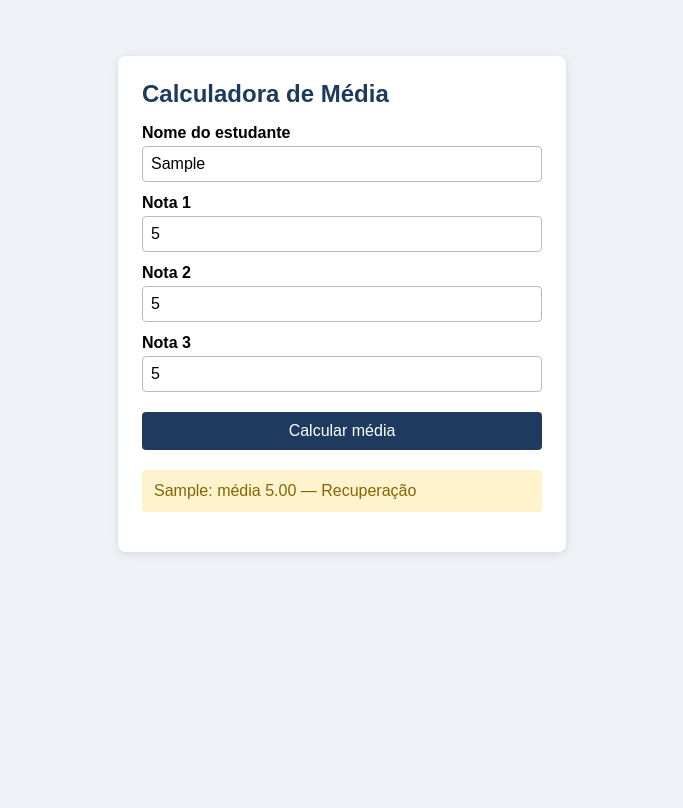
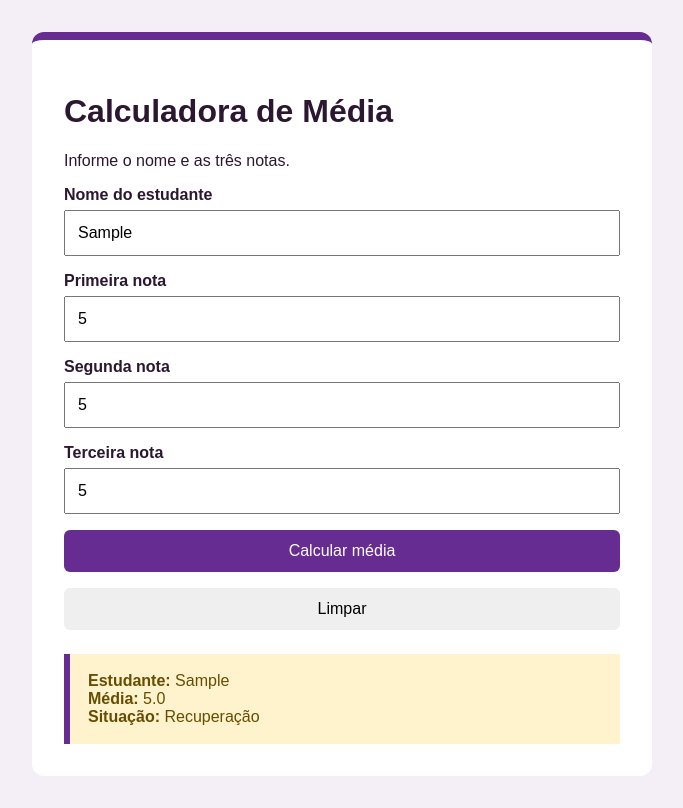
Before and after one commit to DiogoDias2007/DesenvolvimentodeInterfaces_ADS, a plain HTML site: page calculadora-media/index.html in a window 1280 px wide. Both pictures are taken after typing "Sample", "5", "5", "5" into the empty fields and a click on the button "Calcular média". Shown: the whole page, without its empty margins (298-981 px from the left). Drawn offline with Linux system fonts and the light colour scheme.

Commit message:
Calculadora de Média conforme o guia: versões das Aulas 1 e 2, app da Aula 3, desafios e testes

```diff
--- a/calculadora-media/index.html
+++ b/calculadora-media/index.html
@@ -7,24 +7,30 @@
   <link rel="stylesheet" href="style.css">
 </head>
 <body>
-  <main class="cartao">
+  <main class="container">
     <h1>Calculadora de Média</h1>
+    <p>Informe o nome e as três notas.</p>
 
-    <label for="nome">Nome do estudante</label>
-    <input type="text" id="nome" placeholder="Ex.: Ana Souza">
+    <form id="formulario-media" novalidate>
+      <label for="nome">Nome do estudante</label>
+      <input type="text" id="nome" placeholder="Ex.: Mariana Silva">
 
-    <label for="nota1">Nota 1</label>
-    <input type="number" id="nota1" min="0" max="10" step="0.1">
+      <label for="nota1">Primeira nota</label>
+      <input type="number" id="nota1" min="0" max="10" step="0.1">
 
-    <label for="nota2">Nota 2</label>
-    <input type="number" id="nota2" min="0" max="10" step="0.1">
+      <label for="nota2">Segunda nota</label>
+      <input type="number" id="nota2" min="0" max="10" step="0.1">
 
-    <label for="nota3">Nota 3</label>
-    <input type="number" id="nota3" min="0" max="10" step="0.1">
+      <label for="nota3">Terceira nota</label>
+      <input type="number" id="nota3" min="0" max="10" step="0.1">
 
-    <button type="button" id="calcular">Calcular média</button>
+      <button type="submit">Calcular média</button>
+      <button type="reset" id="limpar">Limpar</button>
+    </form>
 
-    <p id="resultado" class="resultado" aria-live="polite"></p>
+    <section id="resultado" class="resultado" aria-live="polite">
+      O resultado será apresentado aqui.
+    </section>
   </main>
 
   <script src="script.js"></script>
--- a/calculadora-media/script.js
+++ b/calculadora-media/script.js
@@ -1,72 +1,84 @@
-// Aula 2 — funções: cálculo e classificação
+// Aula 3 — DOM: seleção dos elementos da página
+const formulario = document.querySelector("#formulario-media");
+const campoNome = document.querySelector("#nome");
+const campoNota1 = document.querySelector("#nota1");
+const campoNota2 = document.querySelector("#nota2");
+const campoNota3 = document.querySelector("#nota3");
+const resultado = document.querySelector("#resultado");
+const botaoLimpar = document.querySelector("#limpar");
+
+// Aula 2 — funções reaproveitadas
 function calcularMedia(nota1, nota2, nota3) {
   return (nota1 + nota2 + nota3) / 3;
 }
 
-function classificar(media) {
-  if (media >= 7) {
-    return "Aprovado";
-  } else if (media >= 5) {
-    return "Recuperação";
-  } else {
-    return "Reprovado";
-  }
+function verificarSituacao(media) {
+  if (media >= 7) return "Aprovado";
+  if (media >= 5) return "Recuperação";
+  return "Reprovado";
 }
 
-// Aula 3 — DOM: elementos da página
-const campoNome = document.getElementById("nome");
-const camposNotas = [
-  document.getElementById("nota1"),
-  document.getElementById("nota2"),
-  document.getElementById("nota3"),
-];
-const botao = document.getElementById("calcular");
-const resultado = document.getElementById("resultado");
-
-function mostrarMensagem(texto, classe) {
-  resultado.textContent = texto;
-  resultado.className = "resultado " + classe;
+// Correção em relação ao guia: notaValida estava declarada dentro de
+// verificarSituacao, o que gerava ReferenceError ao validar as notas.
+function notaValida(nota) {
+  return !Number.isNaN(nota) && nota >= 0 && nota <= 10;
 }
 
-// Aula 3 — evento de clique
-botao.addEventListener("click", function () {
+function obterClasseSituacao(situacao) {
+  if (situacao === "Aprovado") return "aprovado";
+  if (situacao === "Recuperação") return "recuperacao";
+  return "reprovado";
+}
+
+// Aula 3 — evento submit do formulário
+formulario.addEventListener("submit", function (evento) {
+  evento.preventDefault();
+
+  // Aula 1 — variáveis e conversão para número
   const nome = campoNome.value.trim();
+  const nota1 = Number(campoNota1.value);
+  const nota2 = Number(campoNota2.value);
+  const nota3 = Number(campoNota3.value);
 
-  // Validação: nome vazio
+  // Validações
   if (nome === "") {
-    mostrarMensagem("Digite o nome do estudante.", "erro");
+    resultado.textContent = "Informe o nome do estudante.";
+    resultado.className = "resultado erro";
     campoNome.focus();
     return;
   }
 
-  // Validação: notas vazias ou fora de 0 a 10
-  const notas = [];
-  for (let i = 0; i < camposNotas.length; i++) {
-    const texto = camposNotas[i].value;
-    const nota = Number(texto);
-
-    if (texto === "" || isNaN(nota)) {
-      mostrarMensagem("Preencha a nota " + (i + 1) + " com um número.", "erro");
-      camposNotas[i].focus();
-      return;
-    }
-    if (nota < 0 || nota > 10) {
-      mostrarMensagem("A nota " + (i + 1) + " deve estar entre 0 e 10.", "erro");
-      camposNotas[i].focus();
-      return;
-    }
-    notas.push(nota);
+  if (campoNota1.value === "" ||
+      campoNota2.value === "" ||
+      campoNota3.value === "") {
+    resultado.textContent = "Preencha todas as notas.";
+    resultado.className = "resultado erro";
+    return;
   }
 
-  const media = calcularMedia(notas[0], notas[1], notas[2]);
-  const situacao = classificar(media);
-
-  let classe = "reprovado";
-  if (situacao === "Aprovado") {
-    classe = "aprovado";
-  } else if (situacao === "Recuperação") {
-    classe = "recuperacao";
+  if (!notaValida(nota1) ||
+      !notaValida(nota2) ||
+      !notaValida(nota3)) {
+    resultado.textContent = "As notas devem estar entre 0 e 10.";
+    resultado.className = "resultado erro";
+    return;
   }
 
-  mostrarMensagem(nome + ": média " + media.toFixed(2) + " — " + situacao, classe);
+  // Cálculo, classificação e apresentação
+  const media = calcularMedia(nota1, nota2, nota3);
+  const situacao = verificarSituacao(media);
+  const classe = obterClasseSituacao(situacao);
+
+  resultado.innerHTML = `
+    <strong>Estudante:</strong> ${nome}<br>
+    <strong>Média:</strong> ${media.toFixed(1)}<br>
+    <strong>Situação:</strong> ${situacao}
+  `;
+  resultado.className = `resultado ${classe}`;
 });
+
+botaoLimpar.addEventListener("click", function () {
+  resultado.textContent = "O resultado será apresentado aqui.";
+  resultado.className = "resultado";
+  campoNome.focus();
+});
--- a/calculadora-media/style.css
+++ b/calculadora-media/style.css
@@ -1,68 +1,55 @@
+* { box-sizing: border-box; }
+
 body {
+  margin: 0;
+  min-height: 100vh;
+  padding: 32px 16px;
   font-family: Arial, sans-serif;
-  background: #eef2f7;
-  margin: 0;
-  padding: 16px;
+  color: #2b1730;
+  background: #f4eef6;
 }
 
-.cartao {
-  max-width: 400px;
-  margin: 40px auto;
-  background: #fff;
-  padding: 24px;
-  border-radius: 8px;
-  box-shadow: 0 2px 8px rgba(0, 0, 0, 0.1);
-}
-
-h1 {
-  margin-top: 0;
-  font-size: 1.5rem;
-  color: #1f3a5f;
+.container {
+  max-width: 620px;
+  margin: 0 auto;
+  padding: 32px;
+  background: #ffffff;
+  border-top: 8px solid #662c92;
+  border-radius: 12px;
 }
 
 label {
   display: block;
-  margin-top: 12px;
+  margin-top: 16px;
+  margin-bottom: 6px;
   font-weight: bold;
 }
 
-input {
+input, button {
   width: 100%;
-  box-sizing: border-box;
-  padding: 8px;
-  margin-top: 4px;
-  font-size: 1rem;
-  border: 1px solid #bbb;
-  border-radius: 4px;
+  padding: 12px;
+  font-size: 16px;
 }
 
 button {
-  width: 100%;
-  margin-top: 20px;
-  padding: 10px;
-  font-size: 1rem;
-  color: #fff;
-  background: #1f3a5f;
-  border: none;
-  border-radius: 4px;
+  margin-top: 16px;
+  border: 0;
+  border-radius: 6px;
   cursor: pointer;
 }
 
-button:hover {
-  background: #2c5282;
+button[type="submit"] {
+  color: white;
+  background: #662c92;
 }
 
 .resultado {
-  margin-top: 20px;
-  padding: 12px;
-  border-radius: 4px;
+  margin-top: 24px;
+  padding: 18px;
+  background: #f3eef5;
+  border-left: 6px solid #662c92;
 }
 
-.resultado:empty {
-  display: none;
-}
-
-.aprovado    { background: #d4edda; color: #155724; }
-.recuperacao { background: #fff3cd; color: #856404; }
-.reprovado   { background: #f8d7da; color: #721c24; }
-.erro        { background: #f8d7da; color: #721c24; font-weight: bold; }
+.aprovado { background: #d4edda; color: #155724; }
+.recuperacao { background: #fff3cd; color: #664d03; }
+.reprovado, .erro { background: #f8d7da; color: #721c24; }
```
Also changed, not shown: calculadora-media/desafio/index.html (added, +43 -0 lines), calculadora-media/desafio/script.js (added, +95 -0 lines), calculadora-media/evolucao/aula1-versao1.js (added, +17 -0 lines), calculadora-media/evolucao/aula1-versao2.js (added, +12 -0 lines), calculadora-media/evolucao/aula2-versao3.js (added, +28 -0 lines), calculadora-media/evolucao/aula2-versao4.js (added, +39 -0 lines), calculadora-media/evolucao/executar.html (added, +28 -0 lines), calculadora-media/evolucao/extensao-repeticao.js (added, +40 -0 lines), calculadora-media/evolucao/index.html (added, +30 -0 lines), 3 other files.
